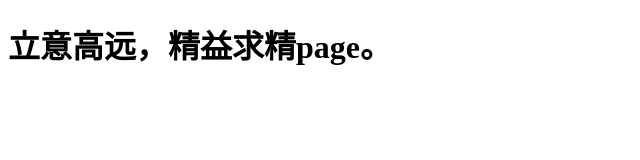
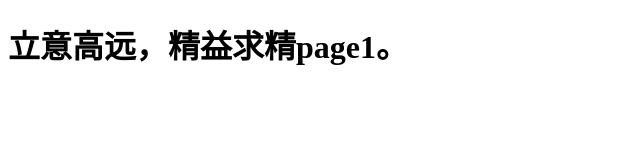
Before and after one commit to dongxiaofei3/dongxiaofei3.github.io, a plain HTML site: page page.html in a window 1280 px wide. Shown: the full height of the page, 0-640 px from the left. Drawn offline with Linux system fonts and the light colour scheme.

Commit message:
Update page.html

```diff
--- a/page.html
+++ b/page.html
@@ -5,6 +5,6 @@
     <title>Document</title>
 </head>
 <body>
-    <h1>立意高远，精益求精page。</h1>
+    <h1>立意高远，精益求精page1。</h1>
 </body>
 </html>
```
